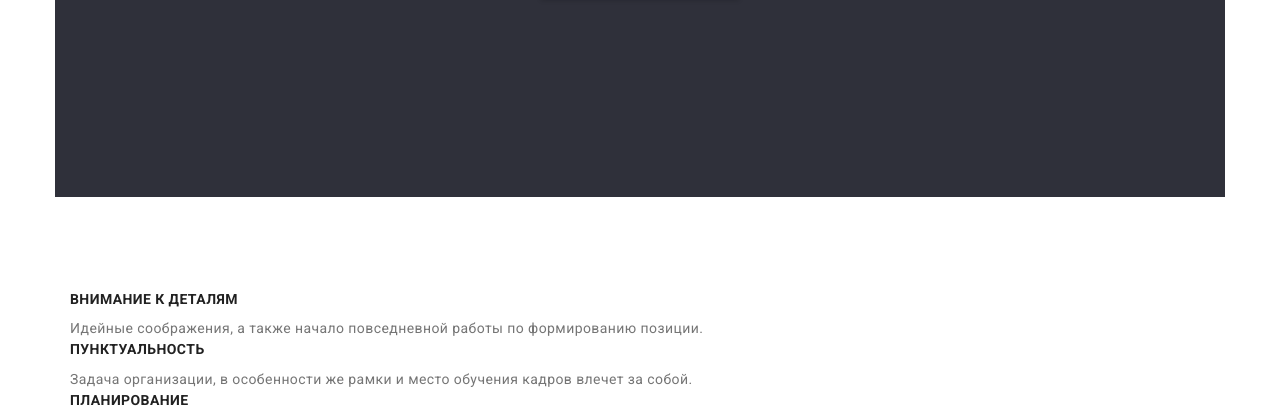
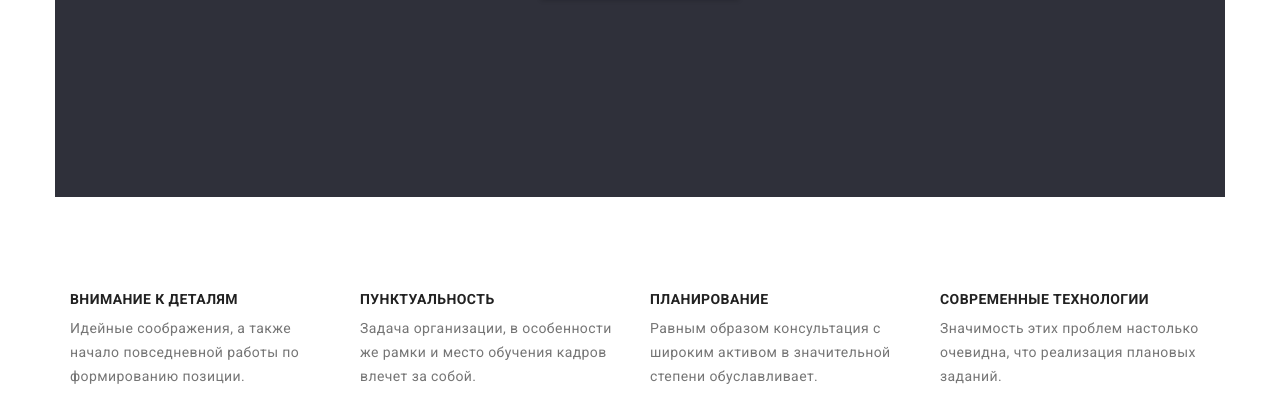
Before and after one commit to LiViS-code/goit-markup-hw-03, a plain HTML site: page index.html in a window 1280 px wide. Shown: the part 499-914 px from the top of the page. Drawn offline with nearby package versions, Linux system fonts and the light colour scheme.

Commit message:
закончил секцию features

```diff
--- a/css/styles.css
+++ b/css/styles.css
@@ -238,6 +238,19 @@ body {
   color: var(--text-muted-color);
 }
 
+/* список особенностей */
+
+.features-box .list {
+  display: flex;
+  justify-content: space-between;
+}
+
+/* особенность - элемент списка */
+
+.features-box .list-item {
+  width: 270px;
+}
+
 /* Секция Чем мы занимаемся */
 
 /* стилизация заголовков секции Чем мы занимаемся */
```
